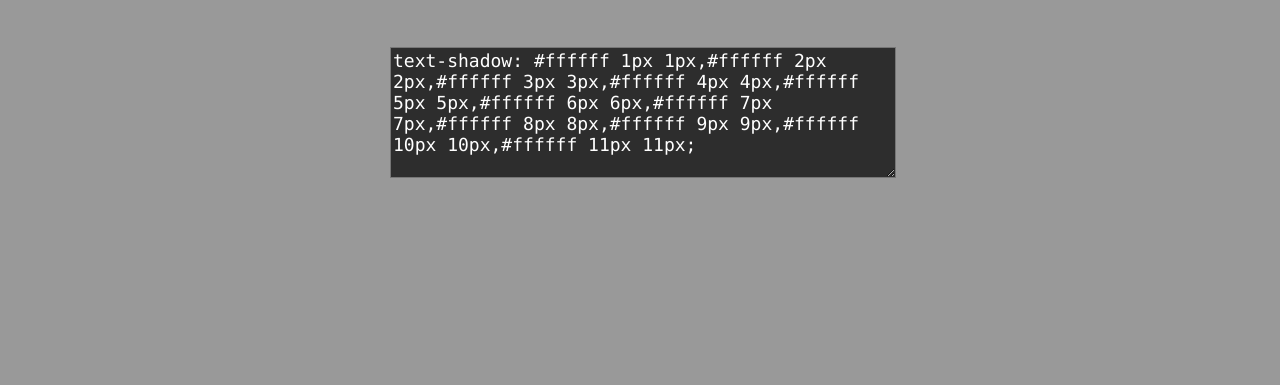
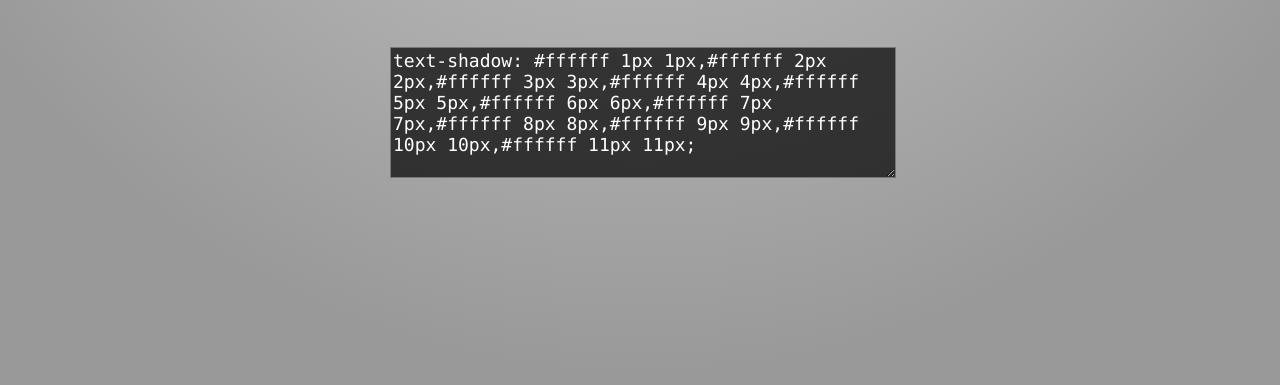
Before and after one commit to paulirish/mothereffingtextshadow, a plain HTML site: page index.html in a window 1280 px wide. Shown: the part 423-808 px from the top of the page. Drawn offline with Linux system fonts and the light colour scheme.

Commit message:
background gradient thx to simurai.

```diff
--- a/index.html
+++ b/index.html
@@ -34,7 +34,8 @@
 
 
 
-body { background: #999; text-align: center; font-family: 'ballterminals'; }
+body { background: #999; text-align: center; font-family: 'ballterminals'; background-image: -webkit-gradient(radial, 50% 0, 800, 50% 0, 0, from( rgba(255,255,255,0) ), to( rgba(255,255,255,0.5) )); }
+body{ height: 600px; width: 99%;}
 h1 { margin: 200px  auto 0; max-width: 900px;  font-size: 90px;  color: fuchsia; text-align: center; }
 fieldset { border: 0; margin: 0; padding: 0; width: 400px; height: 170px; position: absolute; left: 50%; top: 0px; margin-left: -200px;}
 /* */
```
